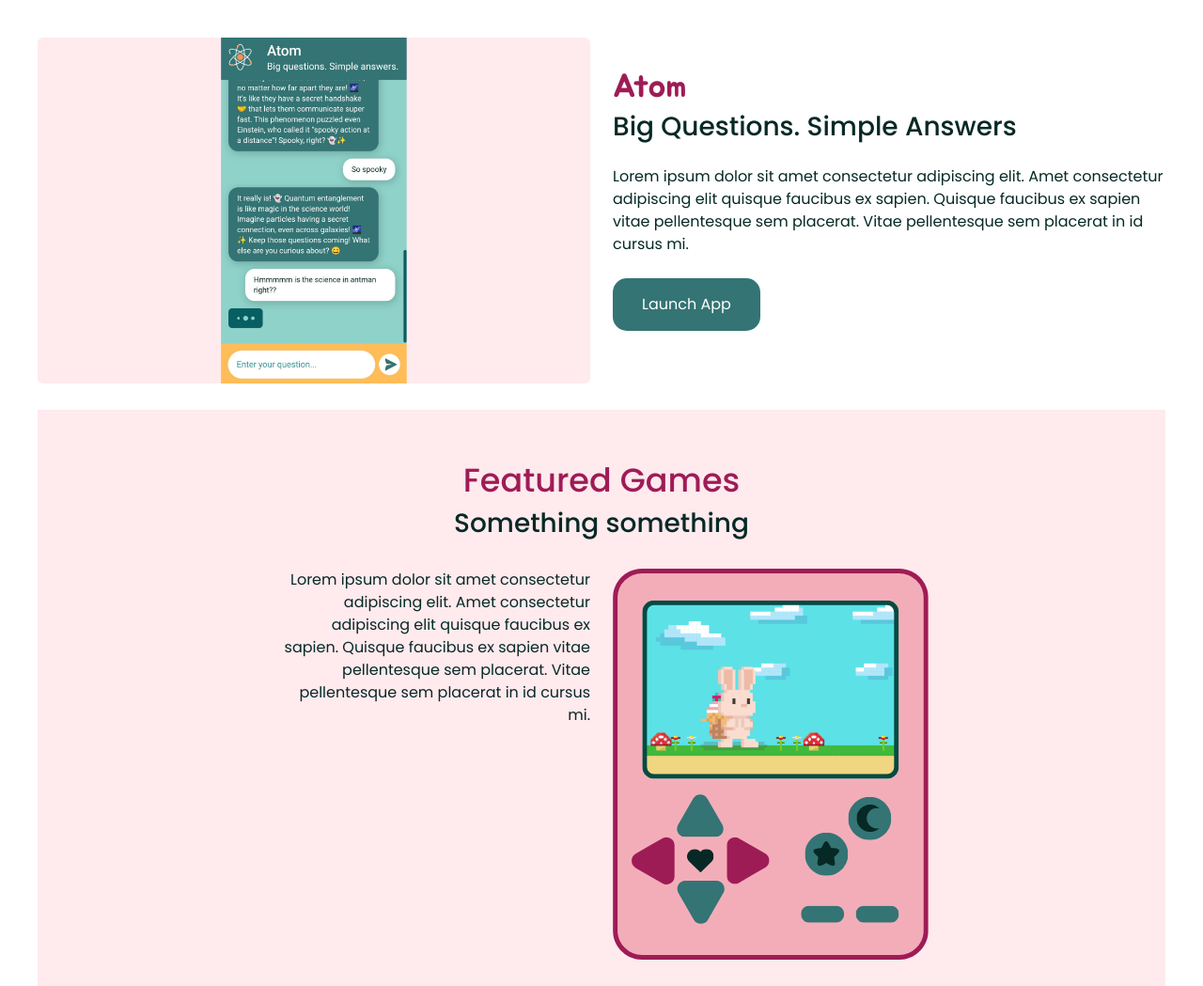
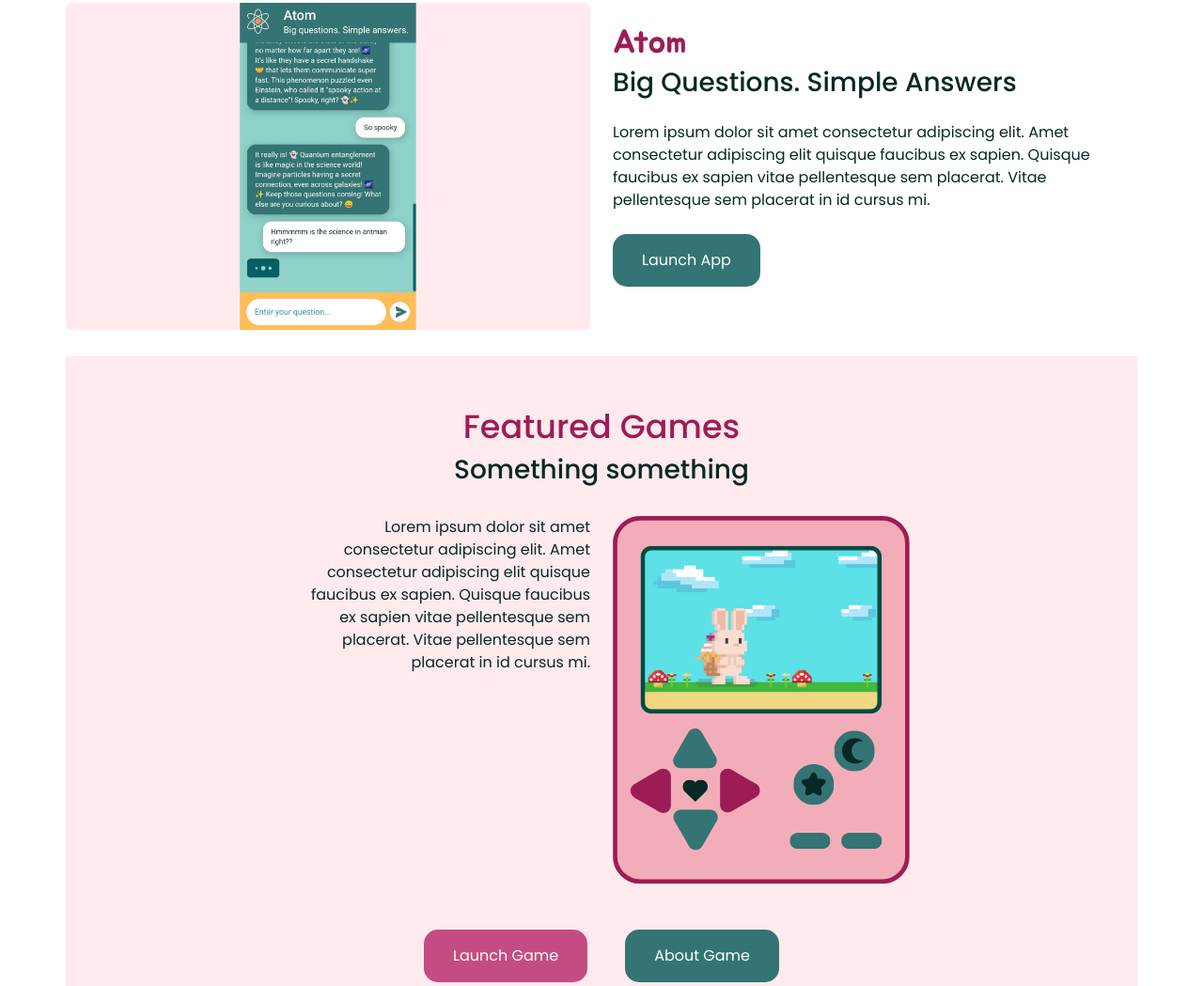
Before and after one commit to AbigailLeighStoffberg/my-portfolio, a plain HTML site: page index.html in a window 1280 px wide. Shown: the part 1293-2342 px from the top of the page at 94% size. Drawn offline with nearby package versions, Linux system fonts and the light colour scheme.

```diff
--- a/css/portfolio.css
+++ b/css/portfolio.css
@@ -4,11 +4,16 @@ body {
     font-family: "Poppins", sans-serif;
     margin: 100px 0;
     line-height: 1.5;
+
+    display: flex;
+    flex-direction: column;
+    align-items: center;
 }
 
 .main-content-wrapper {
-    max-width: 1200px;
+    max-width: 1140px;
     width: 100%;
+    margin: 0 auto;
 }
 
 .navbar {
--- a/index.html
+++ b/index.html
@@ -108,7 +108,7 @@
                         Quisque faucibus ex sapien vitae pellentesque sem placerat. Vitae pellentesque sem placerat in
                         id cursus mi.
                     </p>
-                    <div class="mt-4 mb-4">
+                    <div class="mt-4 mb-4 align-items-center">
                         <a href="#" class="btn btn-branding secondary" title="Calculator project">Launch App</a>
                     </div>
                 </div>
```
Also changed, not shown: about.html (+4 -3 lines).
